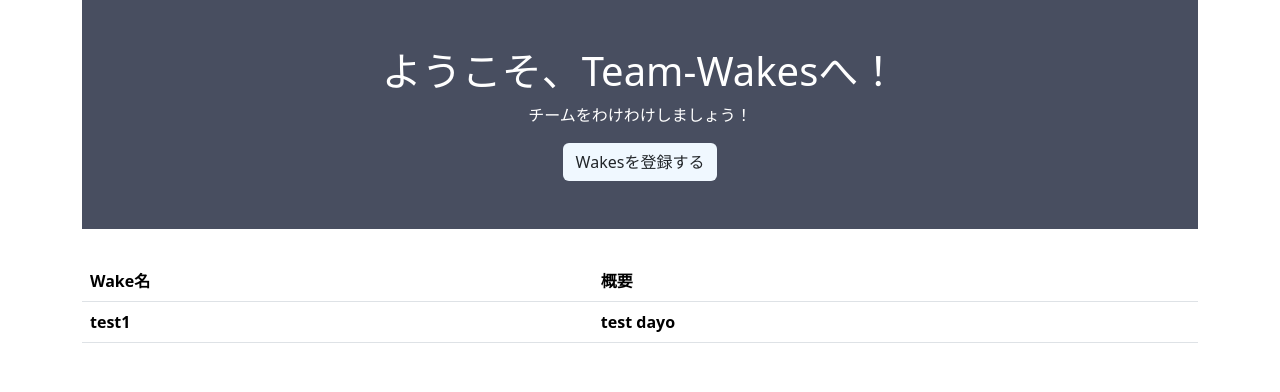
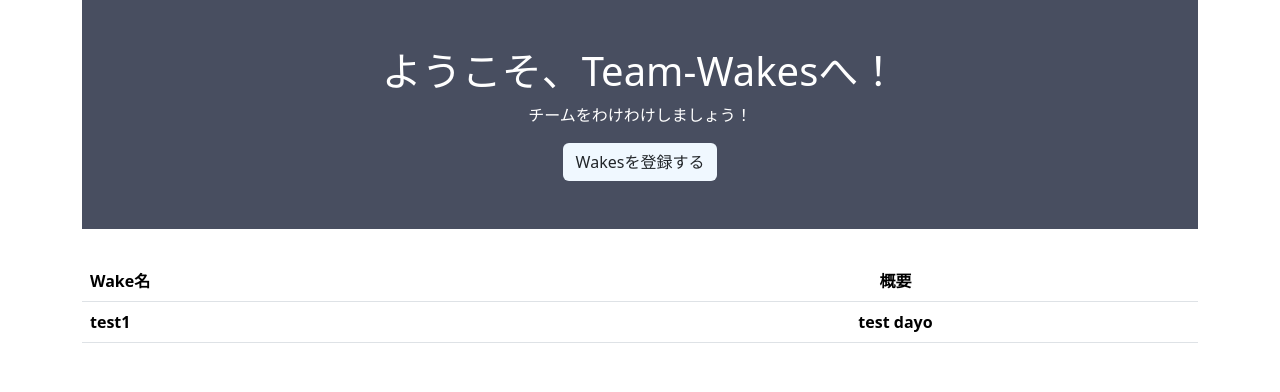
Before and after one commit to estone1223/team-wake, a Django app: page / in a window 1280 px wide. Shown: the part 95-487 px from the top of the page. Run offline with Django 3.2, Linux system fonts and the light colour scheme; a user stored in the database is signed in; data comes from the database, SQL or seed files in the repository; both versions use the stored data as it was after the commit; lists and menus that the app fills with data are empty; some libraries are stand-ins or nearby versions.

Commit message:
editted css

```diff
--- a/static/wakes/css/style.css
+++ b/static/wakes/css/style.css
@@ -42,3 +42,7 @@ li {
 .nav-item {
   display: flex;
 }
+
+.description {
+  text-align: center;
+}
--- a/templates/wakes/top.html
+++ b/templates/wakes/top.html
@@ -7,7 +7,7 @@
     {% if user.is_authenticated %}
       <a class="btn btn-color" href="">Wakesを登録する</a>
     {% else %}
-      <a class="btn btn-color" href="">ログイン</a>
+      <a class="btn btn-color" href="{% url 'login' %}">ログイン</a>
     {% endif %}
 
   </div>
@@ -18,16 +18,18 @@
         <thead>
           <tr>
             <th>Wake名</th>
-            <th>概要</th>
+            <th class="description">概要</th>
           </tr>
         </thead>
         <tbody>
           {% for wake in wakes %}
             {% if wake.created_by.id == user.id %}
-            <tr>
-              <th>{{ wake.name }}</th>
-              <th>{{ wake.description }}</th>
-            </tr>
+              <a href="">
+                <tr>
+                  <th>{{ wake.name }}</th>
+                  <th class="description">{{ wake.description }}</th>
+                </tr>
+              </a>
             {% endif %}
           {% endfor %}
         </tbody>
```
Also changed, not shown: db.sqlite3.
